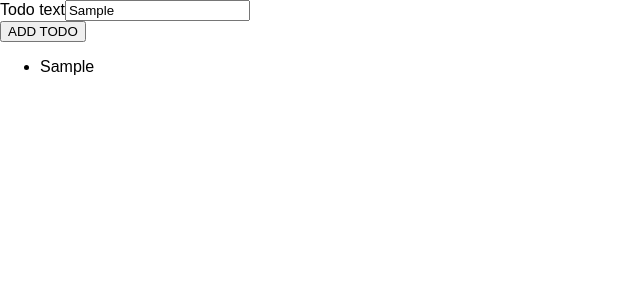
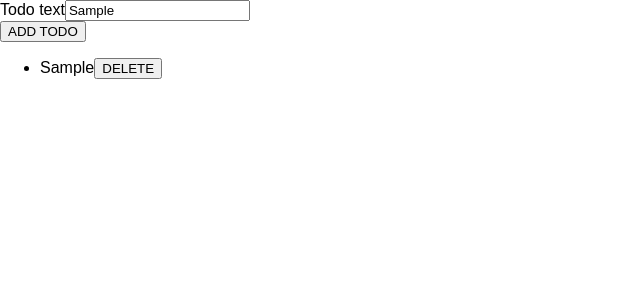
Before and after one commit to sa77/ts-udemy, a React (Create React App) app in the folder ts-react/: page / in a window 1280 px wide. Both pictures are taken after typing "Sample" into the empty fields and a click on the button "ADD TODO". Shown: the top 300 px of the page, without its empty margins (0-640 px from the left). Built offline with nearby package versions, Linux system fonts and the light colour scheme.

Commit message:
182 - more props and types handling in TS

```diff
--- a/ts-react/src/App.tsx
+++ b/ts-react/src/App.tsx
@@ -22,10 +22,16 @@
     ]);
   };
 
+  const todoDeleteHandler = (todoId: string) => {
+    setTodos(prevTodos => {
+      return prevTodos.filter(todo => todo.id !== todoId);
+    });
+  };
+
   return (
     <div className="App">
       <NewTodo onAddTodo={todoAddHandler} />
-      <TodoList items={todos} />
+      <TodoList items={todos} onDeleteTodo={todoDeleteHandler} />
     </div>
   );
 }
--- a/ts-react/src/components/TodoList.tsx
+++ b/ts-react/src/components/TodoList.tsx
@@ -2,6 +2,7 @@
 
 interface TodoListProps {
     items: {id: string, text: string}[];
+    onDeleteTodo: (id: string) => void;
 }
 
 // every component has a `children` prop -- generic type adds on to this
@@ -9,9 +10,14 @@
 
     return <ul>
         {props.items.map(todo => (
-            <li key={todo.id}>{todo.text}</li>
+            <li key={todo.id}>
+                <span>{todo.text}</span>
+                <button onClick={props.onDeleteTodo.bind(null, todo.id)}>DELETE</button>
+            </li>
         ))}
     </ul>;
 }
 
+// bind(null, todo.id) - the first parameter is `this` keyword which is null, second argument here is the first parameter received `onDeleteTodo`
+
 export default TodoList;
```
